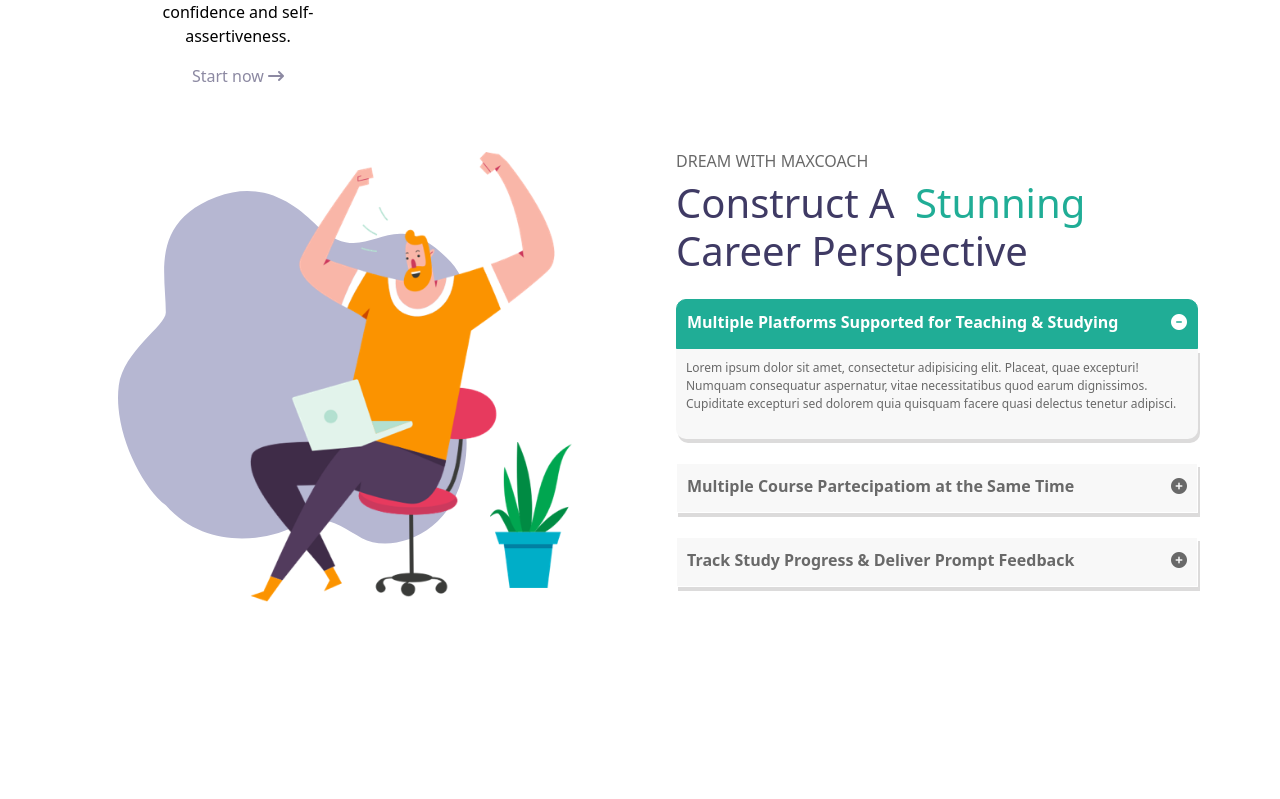
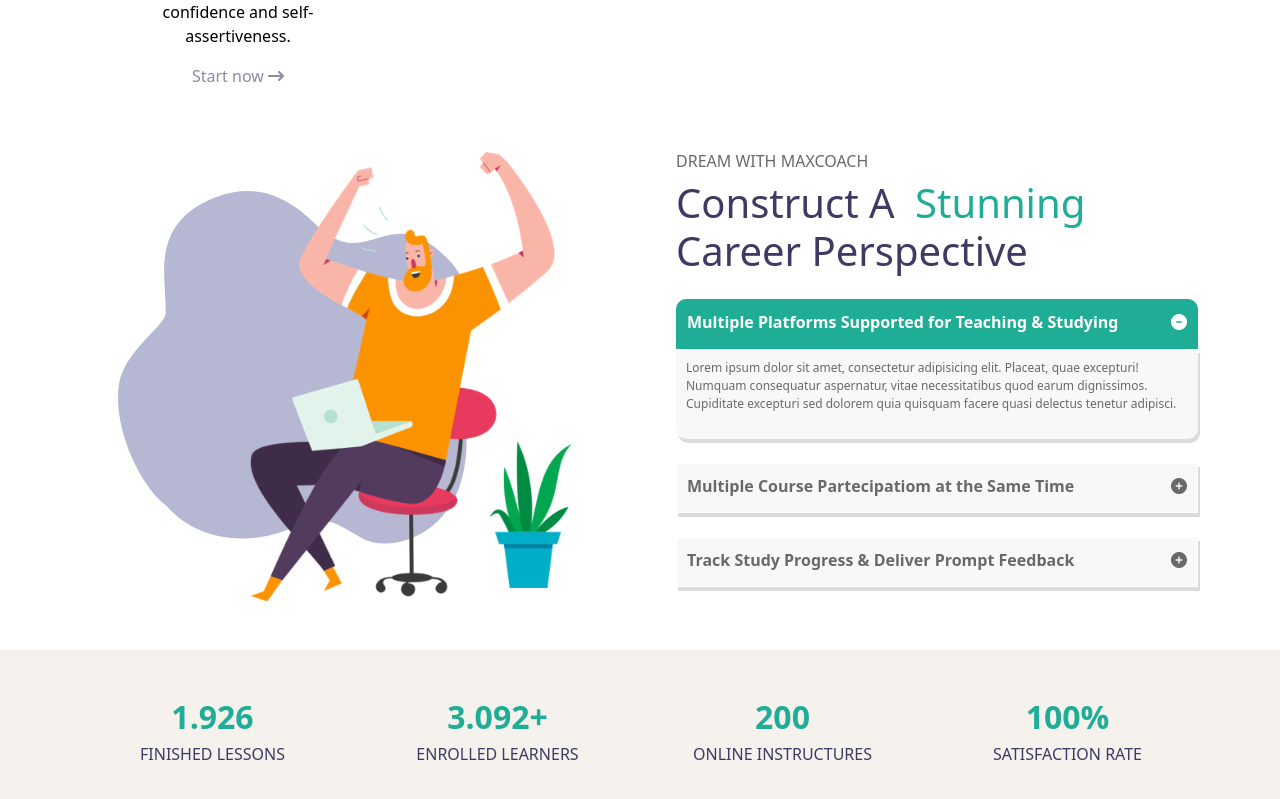
Before and after one commit to VincenzoDiMasi/proj-html-vuejs, a Vue app: page / in a window 1280 px wide. Shown: the part 1371-2170 px from the top of the page. Before the commit the page ends 2021 px from the top, so only its background shows below. Built offline with nearby package versions, Linux system fonts and the light colour scheme.

Commit message:
Add DataValue component

```diff
--- a/src/components/AppMain.vue
+++ b/src/components/AppMain.vue
@@ -1,8 +1,9 @@
 <script>
 import BuildYourDreamsCards from './BuildYourDreamsCards.vue';
+import DataValue from './DataValue.vue';
 export default {
   name: 'AppMain',
-  components: {BuildYourDreamsCards,},
+  components: {BuildYourDreamsCards, DataValue,},
   data() {
     return {
       cardsBuildYourDream: [
@@ -36,8 +37,33 @@
                 },
 
 
-            ]
+            ],
+
+      numbers: [
+        {
+          title: '1.926',
+          text: 'FINISHED LESSONS',
+          id: 1,
+        },
+        {
+          title: '3.092+',
+          text: 'ENROLLED LEARNERS',
+          id: 2,
+        },
+        {
+          title: '200',
+          text: 'ONLINE INSTRUCTURES',
+          id: 3,
+        },
+        {
+          title: '100%',
+          text: 'SATISFACTION RATE',
+          id: 4,
+        },
+      ]
+
     };
+
   },
   methods: {
     // Your component methods
@@ -98,13 +124,21 @@
 
 
     </section>
+
+    <section id="numbers" >
+      <div class="container pt-5">
+        <div class="row">
+          <DataValue v-for="number in numbers" :number="number" :key="number.id"></DataValue>
+        </div>
+      </div>
+    </section>
   </main>
 </template>
 
 <style lang="scss" scoped>
-section {
-  min-height: 400px;
-}
+// section {
+//   min-height: 400px;
+// }
 #career {
 
   .underlay {
@@ -167,6 +201,13 @@
 
 }
 
+#numbers {
+  height: 170px;
+  background-color: #F5F1ED;
+
+
+}
+
 
 
 
--- /dev/null
+++ b/src/components/DataValue.vue
@@ -0,0 +1,36 @@
+<script>
+export default {
+  name: 'DataValue',
+  data() {
+    return {
+
+    };
+  },
+  props: {
+  number: Object
+},
+  methods: {
+    // Your component methods
+  },
+  computed: {
+    // Computed properties
+  },
+  created() {
+    // Lifecycle hook
+  }
+};
+</script>
+
+<template>
+  <div class="col">
+            <h2 class="text-center">{{ number.title }}</h2>
+            <h6 class="text-center">{{ number.text }}</h6>
+          </div>
+</template>
+
+<style lang="scss" scoped>
+ h2 {
+    font-weight: bold;
+    color: #20AD96;
+  }
+</style>
```
